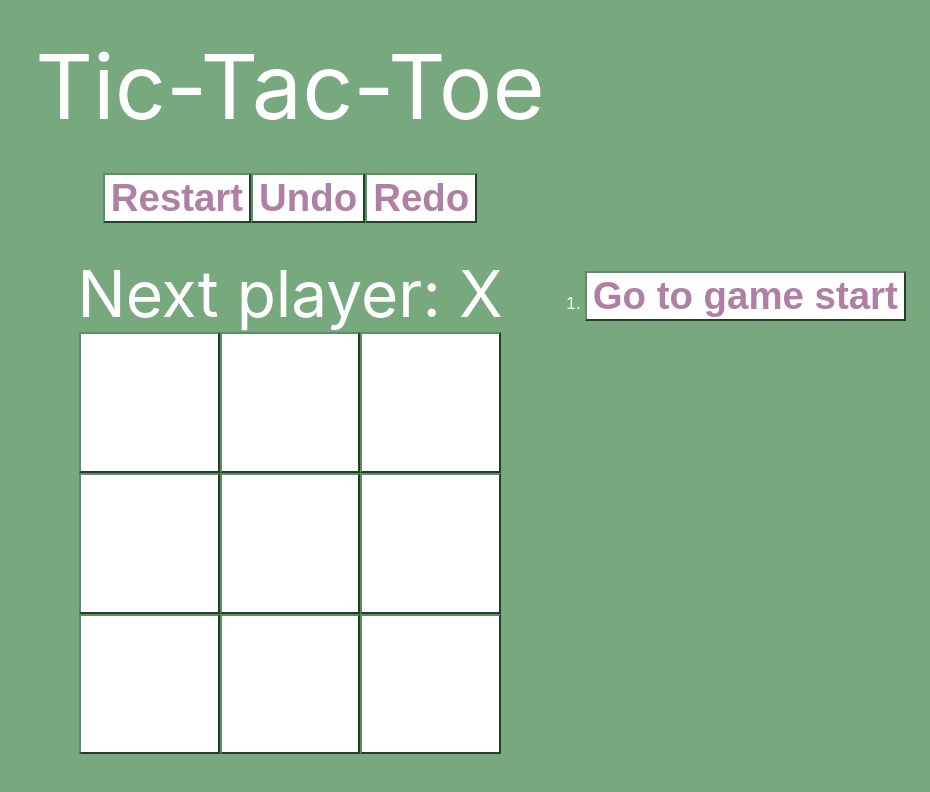
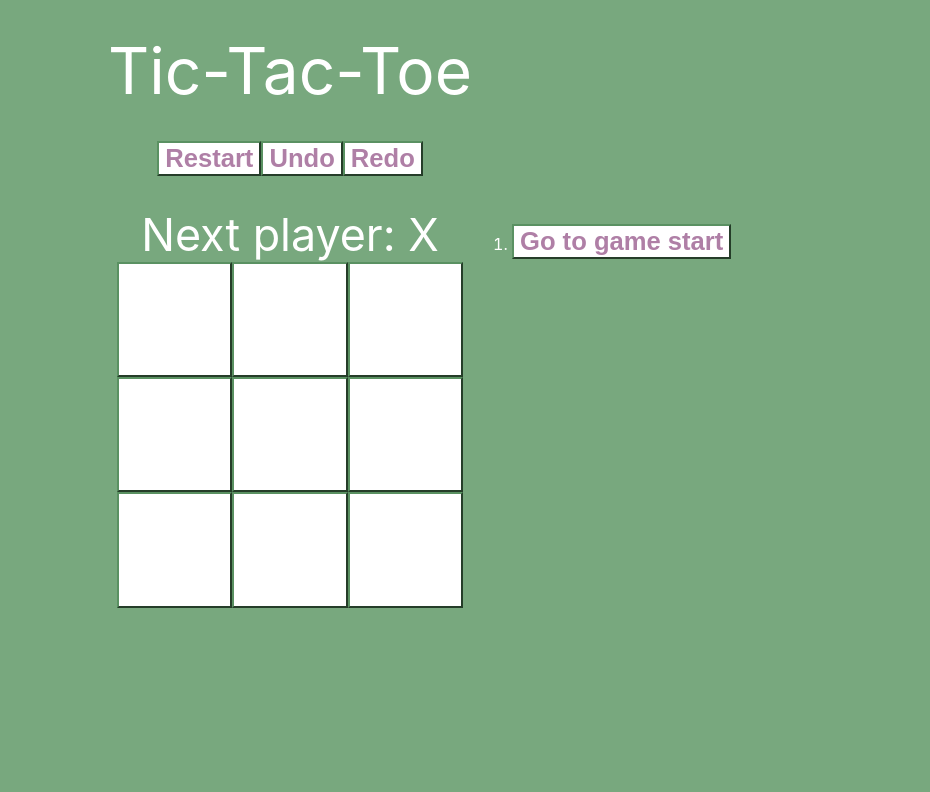
Before and after one commit to hank0777/tic-tac-toe_web, a React (Create React App) app: page / in a window 1280 px wide. Shown: the top 792 px of the page, without its empty margins (350-1280 px from the left). Built offline with nearby package versions, Linux system fonts and the light colour scheme.

Commit message:
Update sizes

```diff
--- a/src/App.css
+++ b/src/App.css
@@ -9,14 +9,14 @@ button {
   font-weight: bolder;
   border-color: rgb(90, 145, 98);
   margin: 0%;
-  font-size: 3vw;
+  font-size: 2vw;
 }
 
 .square {
-  width: 11vw;
-  height: 11vw;
+  width: 9vw;
+  height: 9vw;
   vertical-align: middle;
-  font-size: 9vw;
+  font-size: 7vw;
 }
 
 button.square.winning {
@@ -24,7 +24,7 @@ button.square.winning {
 }
 
 .status {
-  font-size: 5vw;
+  font-size: 3.5vw;
 }
 
 .game {
@@ -57,9 +57,10 @@ header {
   text-align: center;
   grid-column: 2;
   grid-row: 2;
-  font-size: 7vw;
+  font-size: 5vw;
 }
 
+/* resizing for smaller screens */
 @media (max-width: 700px) {
   .game {
     display: grid;
```
